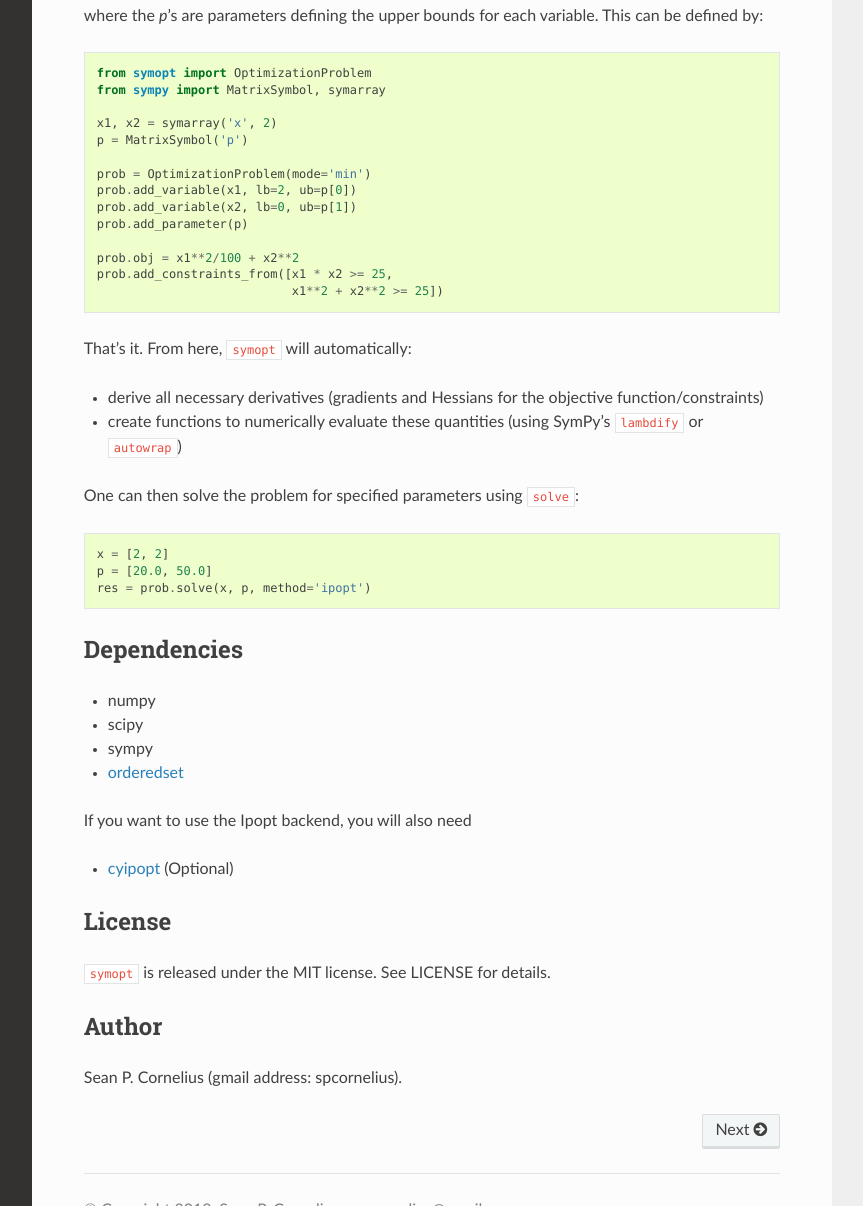
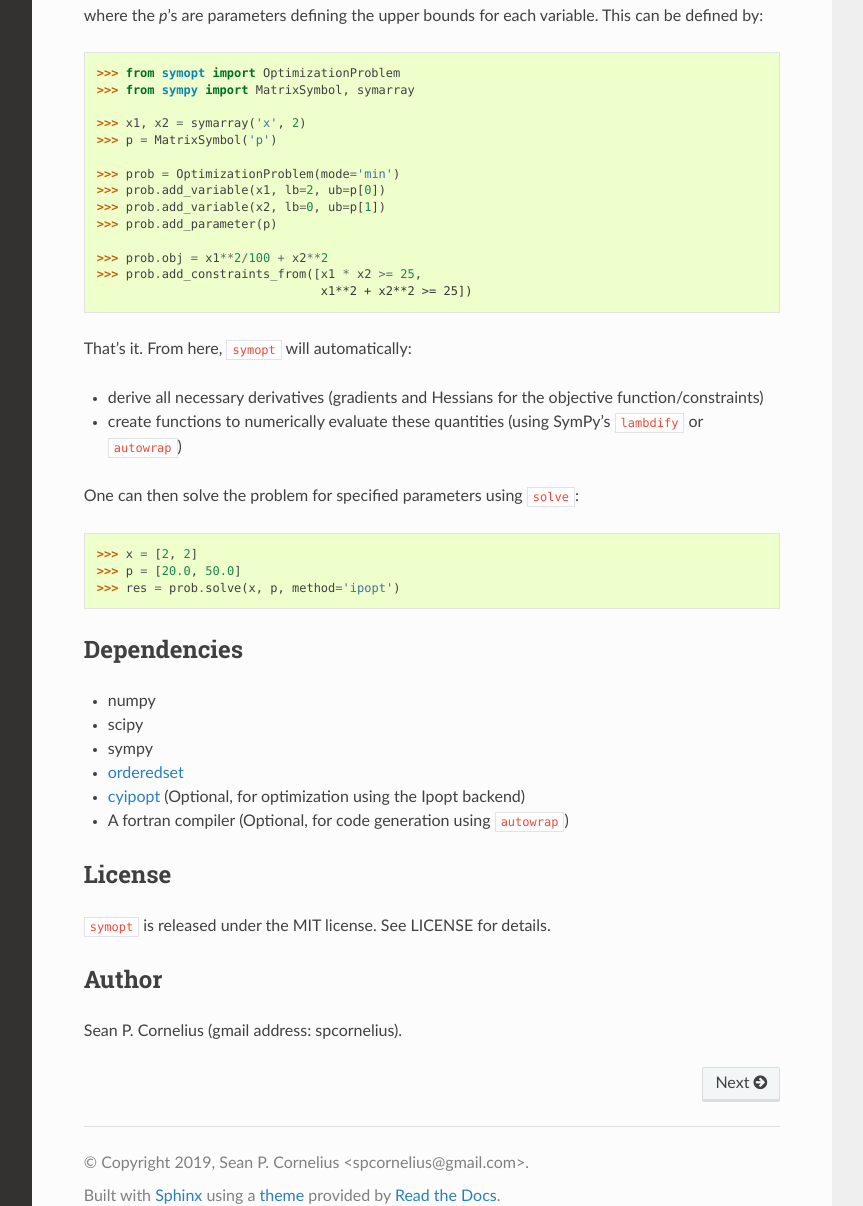
Before and after one commit to spcornelius/symopt, a Sphinx documentation site: the page built from docs/index.rst, in a window 1280 px wide and 1400 px high, scrolled down 1273 px. Shown: the part 194-1400 px from the top of the window, without its empty margins (268-1131 px from the left). Built offline with Sphinx 7.4.7 and the Read the Docs theme 2.0.0, drawn with Linux system fonts in a browser that asks for light colours.

Commit message:
Update example in README

````diff
--- a/docs/README.md
+++ b/docs/README.md
@@ -21,20 +21,20 @@ For example, consider
 where the *p*'s  are parameters defining the upper bounds for each variable.
 This can be defined by:
 ```python
-    from symopt import OptimizationProblem
-    from sympy import MatrixSymbol, symarray
+    >>> from symopt import OptimizationProblem
+    >>> from sympy import MatrixSymbol, symarray
 
-    x1, x2 = symarray('x', 2)
-    p = MatrixSymbol('p')
+    >>> x1, x2 = symarray('x', 2)
+    >>> p = MatrixSymbol('p')
 
-    prob = OptimizationProblem(mode='min')
-    prob.add_variable(x1, lb=2, ub=p[0])
-    prob.add_variable(x2, lb=0, ub=p[1])
-    prob.add_parameter(p)
+    >>> prob = OptimizationProblem(mode='min')
+    >>> prob.add_variable(x1, lb=2, ub=p[0])
+    >>> prob.add_variable(x2, lb=0, ub=p[1])
+    >>> prob.add_parameter(p)
 
-    prob.obj = x1**2/100 + x2**2
-    prob.add_constraints_from([x1 * x2 >= 25,
-                               x1**2 + x2**2 >= 25])
+    >>> prob.obj = x1**2/100 + x2**2
+    >>> prob.add_constraints_from([x1 * x2 >= 25,
+                                   x1**2 + x2**2 >= 25])
 ```
 That's it. From here, `symopt` will automatically:
 
@@ -45,9 +45,9 @@ function/constraints)
 
 One can then solve the problem for specified parameters using `solve`:
 ```python
-    x = [2, 2]
-    p = [20.0, 50.0]
-    res = prob.solve(x, p, method='ipopt')
+    >>> x = [2, 2]
+    >>> p = [20.0, 50.0]
+    >>> res = prob.solve(x, p, method='ipopt')
 ```
 
 Dependencies
@@ -56,10 +56,8 @@ Dependencies
 * scipy
 * sympy
 * [orderedset](https://pypi.org/project/orderedset/)
-
-If you want to use the Ipopt backend, you will also need
-
-* [cyipopt](https://github.com/matthias-k/cyipopt) (Optional)
+* [cyipopt](https://github.com/matthias-k/cyipopt) (Optional, for optimization using the Ipopt backend)
+* A fortran compiler (Optional, for code generation using `autowrap`)
 
 
 License
````
Also changed, not shown: README.md (+16 -18 lines).
